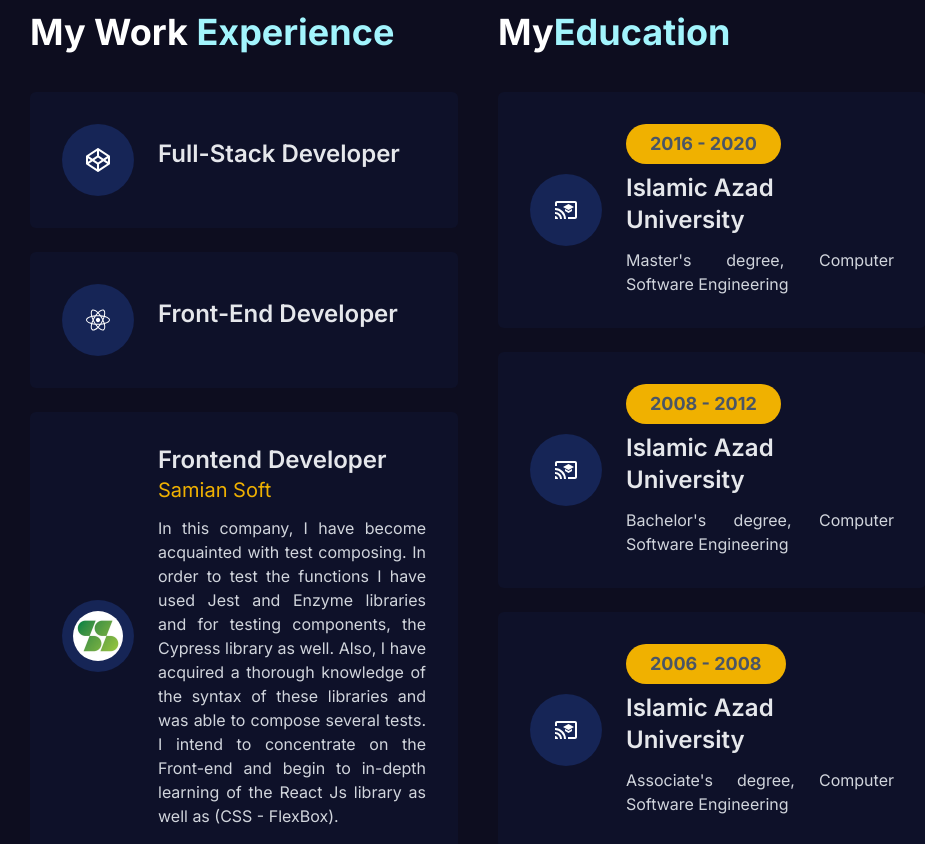
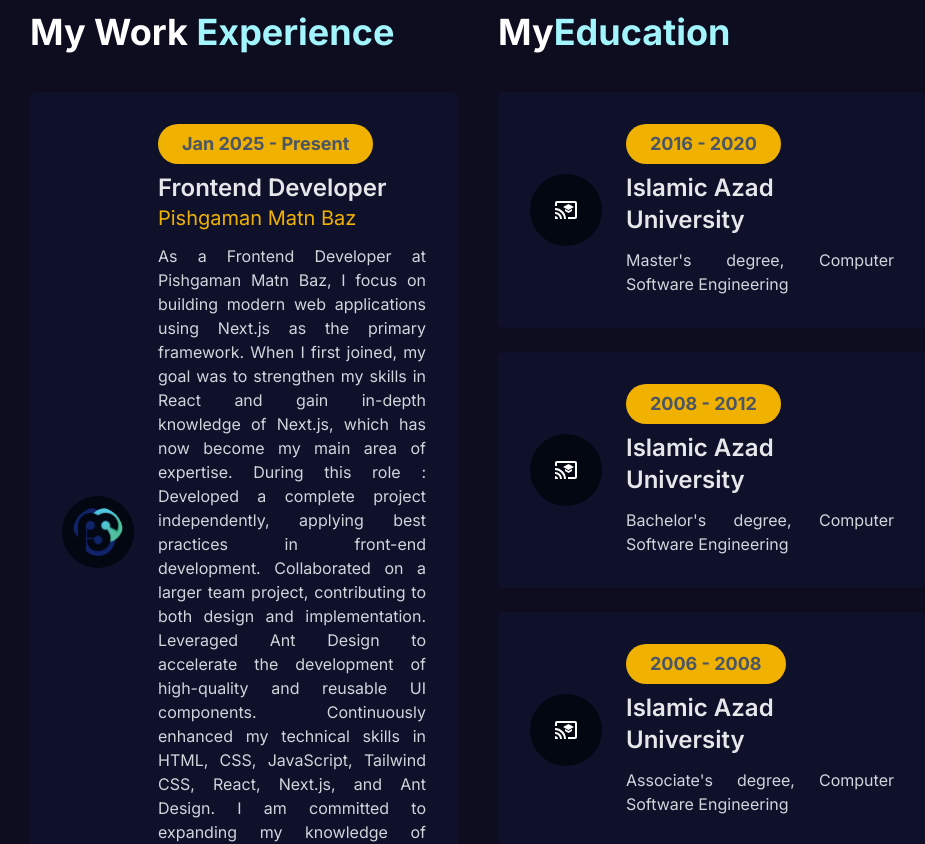
Before and after one commit to ImanPlus/portfolio-next-15, a Next.js app: page / in a window 1280 px wide. Shown: the part 1520-2364 px from the top of the page, without its empty margins (162-1087 px from the left). Built offline with nearby package versions, Linux system fonts and the light colour scheme.

Commit message:
information experience

```diff
--- a/components/home/Resume/Resume.tsx
+++ b/components/home/Resume/Resume.tsx
@@ -18,10 +18,35 @@ function Resume() {
             data-aos="zoom-in"
             data-aos-anchor-placement="top-center"
           >
-            <ResumeCard Icon={FaCodepen} role="Full-Stack Developer" />
-            <ResumeCard Icon={FaReact} role="Front-End Developer" />
             <ResumeCard
-              Icon={BsDatabase}
+              date="Jan 2025 - Present"
+              url="https://ossolutions.ir/"
+              role="Frontend Developer"
+              subject="Pishgaman Matn Baz"
+              image="/images/pishgaman.png"
+              description="As a Frontend Developer at Pishgaman Matn Baz, I focus on building modern web applications using Next.js as the primary framework. When I first joined, my goal was to strengthen my skills in React and gain in-depth knowledge of Next.js, which has now become my main area of expertise.
+
+              During this role :
+              Developed a complete project independently, applying best practices in front-end development.
+              Collaborated on a larger team project, contributing to both design and implementation.
+              Leveraged Ant Design to accelerate the development of high-quality and reusable UI components.
+              Continuously enhanced my technical skills in HTML, CSS, JavaScript, Tailwind CSS, React, Next.js, and Ant Design.
+              I am committed to expanding my knowledge of Next.js through continuous learning and practice, with the goal of delivering scalable, high-performance applications."
+            />
+            <ResumeCard
+              date="Nov 2023 - Aug 2024"
+              url="https://codingfront.dev/"
+              role="Frontend Developer"
+              subject="Coding Front"
+              image="/images/codingfront.jpg"
+              description="During my internship at a coding bootcamp focused on front-end development, I gained hands-on experience in building and designing web applications. Key achievements include:
+                 Acquired skills in HTML and CSS, including page layout design using Flexbox and Grid systems.
+                 Learned JavaScript and React.js, with a focus on component development and working with functions.
+                 Completed three practical projects using React, showcasing responsive design and interactive UI components."
+            />
+            <ResumeCard
+              date="Nov 2020 - Sep 2021"
+              url="https://samiansoft.ir/"
               role="Frontend Developer"
               subject="Samian Soft"
               image="/images/samian.png"
--- a/components/home/Resume/ResumeCard.tsx
+++ b/components/home/Resume/ResumeCard.tsx
@@ -1,21 +1,31 @@
 import Image from "next/image";
+import Link from "next/link";
 import React from "react";
 import { IconType } from "react-icons";
 
 type Props = {
   role: string;
-  Icon: IconType;
+  Icon?: IconType;
   image?: string;
   date?: string;
   description: string;
   subject?: string;
+  url?: string;
 };
 
-function ResumeCard({ role, Icon, date, description, image, subject }: Props) {
+function ResumeCard({
+  role,
+  Icon,
+  date,
+  description,
+  image,
+  subject,
+  url,
+}: Props) {
   return (
     <div className="mb-6">
       <div className="flex items-center space-x-6 bg-blue-950/20 transition-all duration-300 p-4 sm:p-8 rounded-md">
-        <div className="sm:w-18 sm:h-18 w-20 bg-blue-950 rounded-full flex items-center justify-center flex-col">
+        <div className="sm:w-18 sm:h-18 w-20 bg-gray-950 rounded-full flex items-center justify-center flex-col">
           {image ? (
             <Image
               src={image}
@@ -37,7 +47,9 @@ function ResumeCard({ role, Icon, date, description, image, subject }: Props) {
           <h1 className="text-gray-200 text-xl sm:text-2xl font-semibold">
             {role}
           </h1>
-          <h2 className="text-xl text-yellow-500">{subject}</h2>
+          <h2 className="text-xl text-yellow-500">
+            <Link href={String(url)}>{subject}</Link>
+          </h2>
           <p className="text-gray-300 text-sm sm:text-base pt-3  text-justify">
             {description}
           </p>
--- a/components/home/Services/Services.tsx
+++ b/components/home/Services/Services.tsx
@@ -5,8 +5,10 @@ const Services = () => {
   return (
     <div className="pt-16 pb-16" id="services">
       <h1 className="text-center text-2xl md:text-4xl xl:text-5xl font-bold text-white">
-        Colleborate with brand <br /> and agencies to create <br /> impactful
-        results
+        Build modern web apps <br />
+        with Next.js and React
+        <br />
+        to deliver scalable solutions
       </h1>
       <div
         data-aos="fade-right"
```
Also changed, not shown: public/images/codingfront.jpg (added), public/images/pishgaman.png (added).
